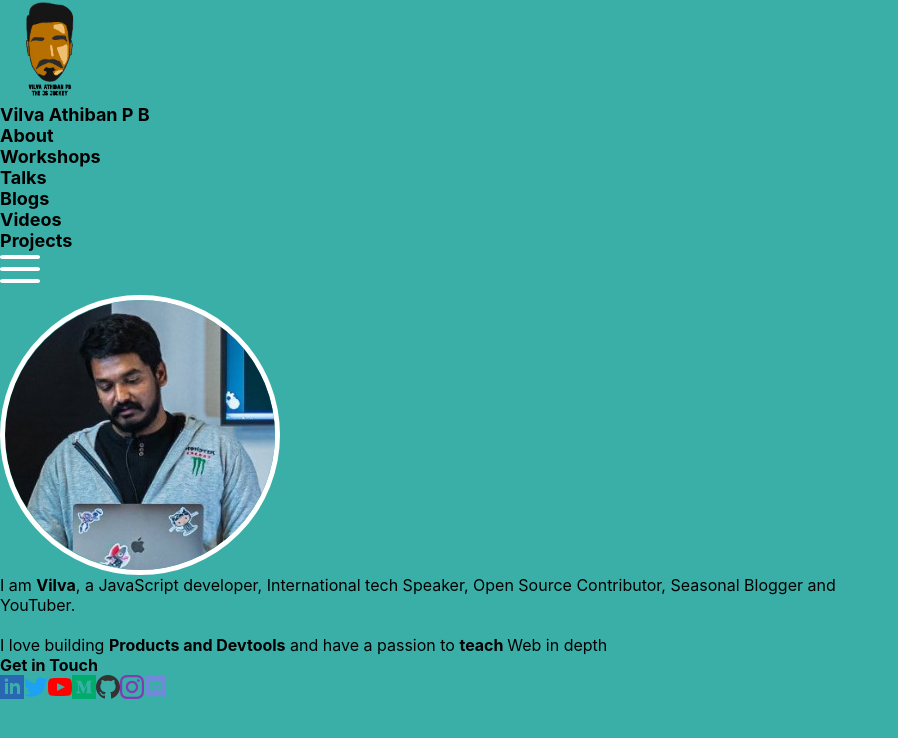
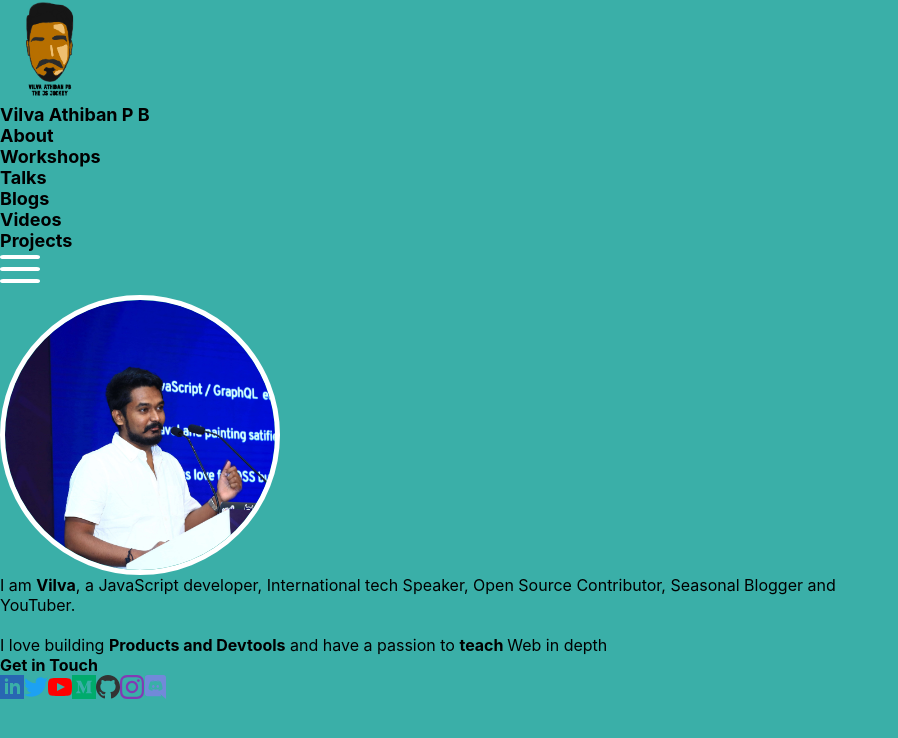
Before and after one commit to vilvaathibanpb/vilvaathiban, a Next.js app: page / in a window 1280 px wide. Shown: the top 738 px of the page, without its empty margins (0-898 px from the left). Built offline with nearby package versions, Linux system fonts and the light colour scheme.

Commit message:
update image

```diff
--- a/components/Home/index.js
+++ b/components/Home/index.js
@@ -15,14 +15,16 @@ const PhotoContainer = styled.div`
   height: 35vh;
   width: 35vh;
   .p-4;
-  overflow:hidden;
+  overflow: hidden;
   border-radius: 50%;
   border: 5px solid #fff;
 `;
 
 const Photo = styled.img`
-border-radius: 50%;
-  max-height: 100%;
+  border-radius: 50%;
+  height: 100%;
+  max-width: 100%;
+  object-fit: cover;
 `;
 
 const Intro = styled.div`
@@ -42,7 +44,7 @@ const Home = () => {
   return (
     <HomeContainer>
       <PhotoContainer>
-        <Photo src="/photo.jpeg" alt="Vilva Athiban P B, The JS Jockey" />
+        <Photo src="/intro.jpg" alt="Vilva Athiban P B, The JS Jockey" />
       </PhotoContainer>
       <Intro>
         I am <Span>Vilva</Span>, a JavaScript developer, International tech
--- a/pages/workshop.js
+++ b/pages/workshop.js
@@ -39,7 +39,7 @@ export default function BlogsPage() {
       </Head>
       <Header />
       {/* TODO: Remove */}
-      <img height="1" width="1" style="display:none;" alt="" src="https://px.ads.linkedin.com/collect/?pid=3051465&conversionId=3295676&fmt=gif" />
+      <img height="1" width="1" style={{display:'none'}} alt="" src="https://px.ads.linkedin.com/collect/?pid=3051465&conversionId=3295676&fmt=gif" />
       <ItemsContainer>
         {workshop.reverse().map(workshop => {
           return <EntityComponent data={workshop} key={workshop.order} />;
```
Also changed, not shown: public/intro.jpg (added).
